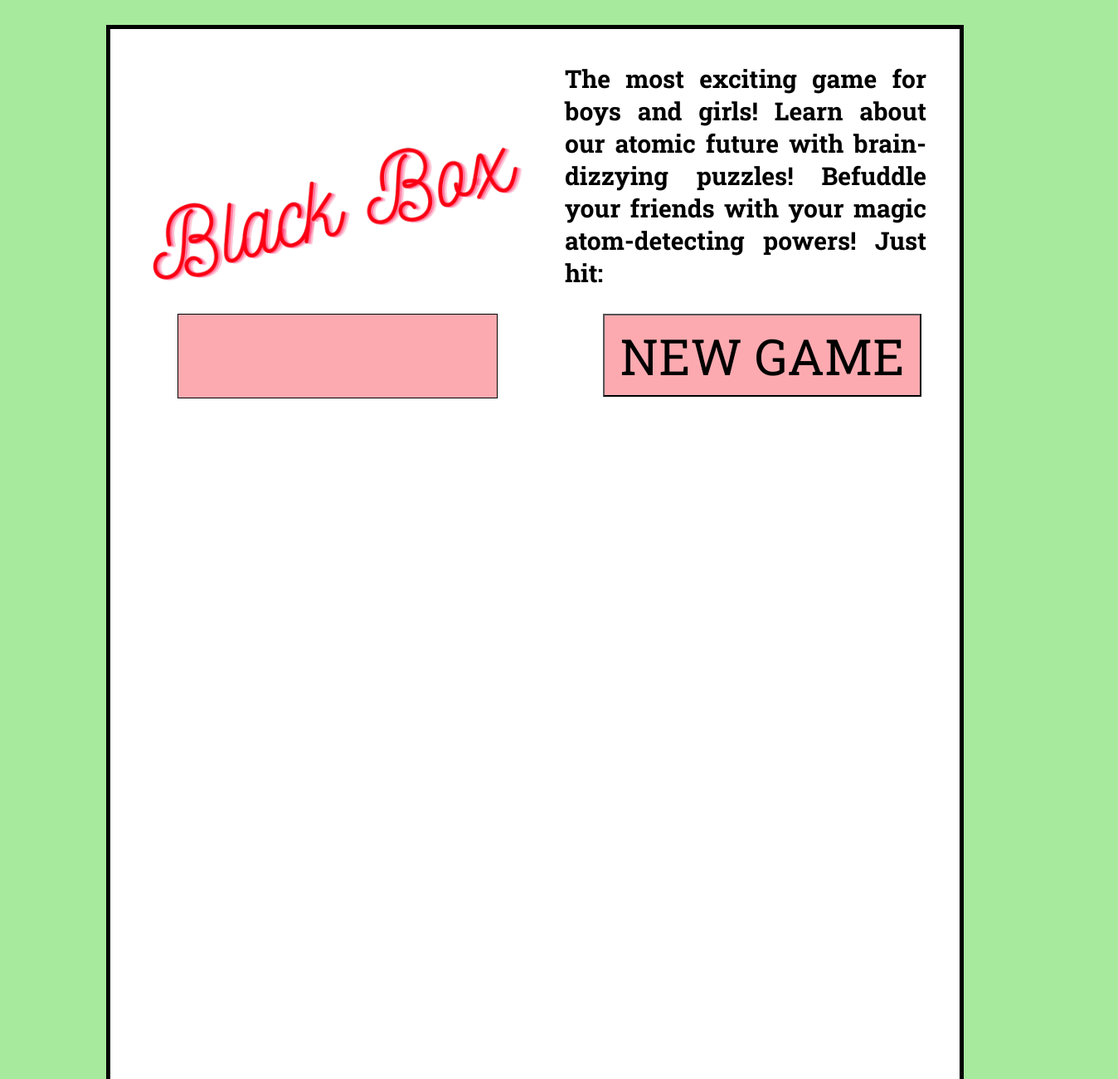
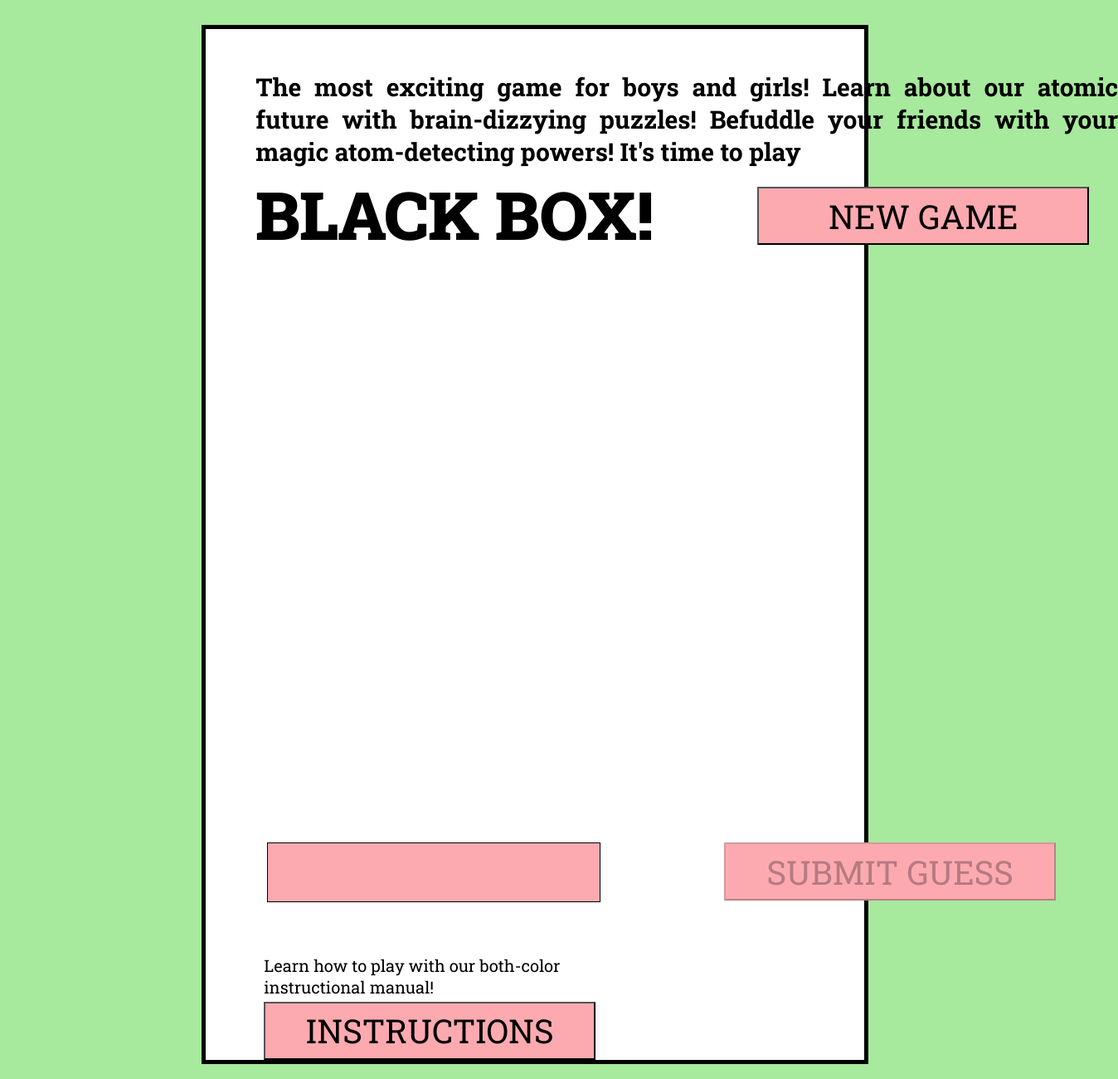
Before and after one commit to elizabethlundberg/BlackBox, a plain HTML site: page index.html in a window 1280 px wide. Shown: the top 1300 px of the page at 83% size, 1348 px wide, since content can reach past the window. Drawn offline with Linux system fonts and the light colour scheme.

Commit message:
Finish simplifying layout

```diff
--- a/css/style.css
+++ b/css/style.css
@@ -14,23 +14,26 @@ body {
   background-color: var(--oppColMinusOne);
 }
 
-#grid {
+button {
+  font-family: 'Roboto Slab', serif;
+  background-color: var(--mainColMinusOne);
+  font-size: 40px;
+  width: 400px;
+  height: 70px;
+}
+
+#global-grid {
   display: grid;
-  grid-template-columns: 1fr 1fr 1fr 1fr;
-  grid-template-rows: 0.5fr 1fr 1fr 1fr 1.5fr;
-  grid-template-areas: "heading heading top-copy top-copy" "score score new-game-button new-game-button" "game game game game" ". submit-button submit-button ." ". description description .";
+  grid-template-columns: 550px 550px;
+  grid-template-rows: 170px 160px 650px 1fr 1.5fr;
+  grid-template-areas: "heading heading" "title new-game" "game game" "score submit-button" "instructions .";
   position: absolute;
-  width: 80vw;
-  left: 10vw;
-  right: 10vw;
+  width: 62vw;
+  left: 19vw;
   top: 30px;
   border: solid 5px;
   justify-items: center;
   background-color: white;
-}
-
-#guess-cell {
-  background-color: black;
 }
 
 #guess-board {
@@ -53,8 +56,8 @@ body {
 
 #guess-board > .ray-selector {
   border: solid 2px black;
-  font-family: 'Roberto Slab', sans-serif;
-  font-size: 4vmin;
+  font-family: 'Roboto Slab', sans-serif;
+  font-size: 55px;
   font-weight: 200;
 }
 
@@ -62,26 +65,22 @@ body {
   grid-area: description;
 }
 
-img {
-  grid-area: heading;
-  justify-self: start;
-  padding: 30px 50px;
-  width: 35vw;
-  align-self: end;
+#submit-guess {
+  grid-area: submit-button;
 }
 
-#submit-guess {
-  grid-area: submit-button;
-  margin: 10px;
+#submit-guess:hover {
+  background-color: var(--mainCol)
+}
+
+#submit-guess:active {
+  background-color: var(--mainColPlusOne)
 }
 
 #new-game {
-  grid-area: new-game-button;
+  grid-area: new-game;
   font-family: 'Roboto Slab', serif;
-  background-color: var(--mainColMinusOne);
-  font-size: 60px;
-  width: 30vw;
-  height: 100px;
+  margin: 20px 0 0 80px;
 }
 
 #new-game:hover {
@@ -96,32 +95,79 @@ img {
   grid-area: score;
   border: solid 1.5px;
   background-color: var(--mainColMinusOne);
-  width: 30vw;
-  height: 100px;
-  font-family: 'Roberto Slab', serif;
+  width: 400px;
+  height: 70px;
+  font-family: 'Roboto Slab', serif;
   justify-self: center;
   display: flex;
   justify-content: center;
 }
 
 #score {
-  font-family: 'Roberto Slab', serif;
+  font-family: 'Roboto Slab', serif;
   justify-self: center;
   align-self: center;
-  font-weight: 100;
-  font-size: 50px;
+  font-weight: 400;
+  font-size: 40px;
 }
 
 #top-ad-copy {
-  grid-area: top-copy;
-  padding: 10px 40px 0 0;
+  grid-area: heading;
+  padding: 20px 0 0 60px;
   font-size: 30px;
   font-family: 'Roboto Slab', serif;
   font-weight: 700;
   text-align: justify;
-  align-self: end;
 }
 
-#hit {
-  border-radius: 50%;
+#title {
+  font-size: 80px;
+  font-weight: 900;
+  font-family: 'Roboto Slab', serif;
+  grid-area: title;
+  padding: 0 0 0 60px;
+  margin: 0;
+  justify-self: start;
 }
+
+#top-1, #top-2, #top-3, #top-4, #top-5 {
+  text-align: center;
+  padding: 15px 0 0 0;
+}
+
+#left-1, #left-2, #left-3, #left-4, #left-5 {
+  text-align: right;
+  padding: 0 15px 0 0;
+}
+
+#right-1, #right-2, #right-3, #right-4, #right-5 {
+  text-align: left;
+  padding: 0 0 0 15px;
+}
+
+#bottom-1, #bottom-2, #bottom-3, #bottom-4, #bottom-5 {
+  text-align: center;
+  padding: 0 0 0 0;
+}
+
+#instructions {
+  grid-area: instructions;
+  font-size: 20px;
+  font-family: 'Roboto Slab', serif;
+  margin: 30px 0 0 70px;
+}
+
+#instructions-button {
+  width: 400px;
+  height: 70px;
+  margin: 5px 0 0 0;
+  background-color: var(--mainColMinusOne)
+}
+
+#instructions-button:hover {
+  background-color: var(--mainCol)
+}
+
+#instructions-button:active {
+  background-color: var(--mainColPlusOne)
+}
--- a/index.html
+++ b/index.html
@@ -12,9 +12,8 @@
   <link href="https://fonts.googleapis.com/css2?family=Roboto+Slab:wght@300;400;500;600;700;800;900&display=swap" rel="stylesheet">
 </head>
 <body>
-  <div id="grid">
-    <img src="BLACKBOX.png" alt="Black Box retro logo">
-    <p class="ad-copy" id="top-ad-copy">The most exciting game for boys and girls! Learn about our atomic future with brain-dizzying puzzles! Befuddle your friends with your magic atom-detecting powers!  Just hit:</p>
+  <div id="global-grid">
+    <p class="ad-copy" id="top-ad-copy">The most exciting game for boys and girls! Learn about our atomic future with brain-dizzying puzzles! Befuddle your friends with your magic atom-detecting powers!  It's time to play</p><p id="title">BLACK BOX!</p>
     <div id="score-box"><div id="score"></div></div>
     <div id="guess-board">
       <div class="ray-selector" id="top-1"></div>
@@ -65,9 +64,7 @@
     </div>
   <button id="new-game">NEW GAME</button>
   <button disabled id="submit-guess">SUBMIT GUESS</button>
-  <div id="description">
-  <h2>GUIDE</h2>
-  <p></p>
+  <div id="instructions">Learn how to play with our both-color instructional manual!<br /><button id="instructions-button">INSTRUCTIONS</button></div>
   </div>
 </div>
 </body>
```
